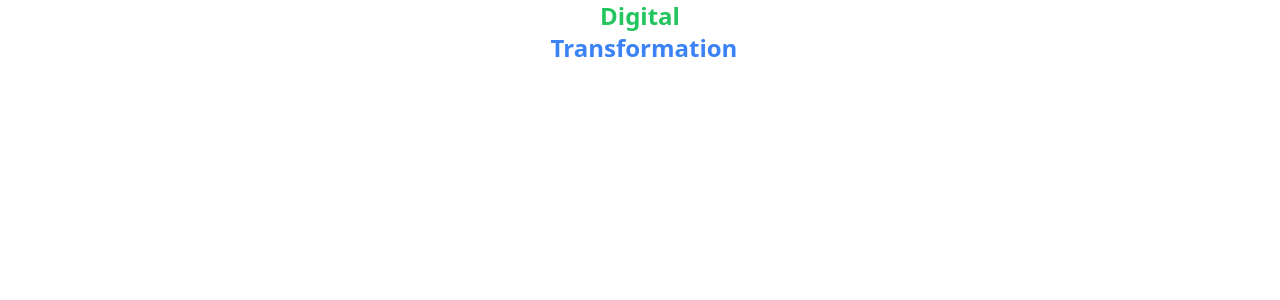
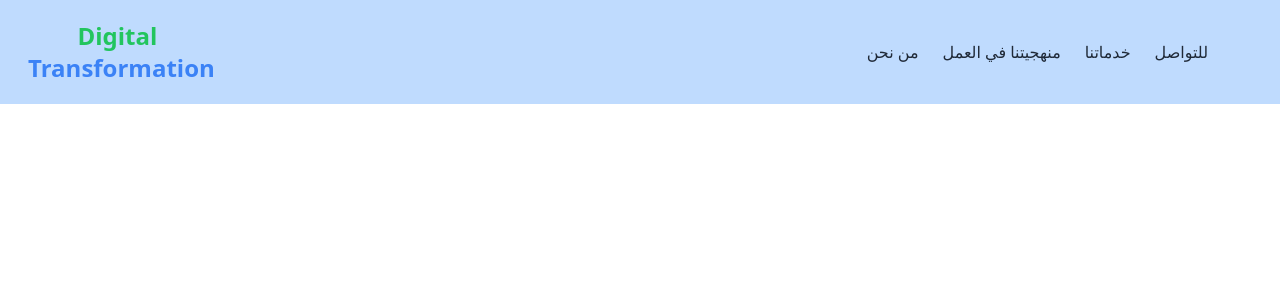
Before and after one commit to hazem237/Digital-Transformation, a React (Create React App) app: page / in a window 1280 px wide. Shown: the top 300 px of the page. Built offline with nearby package versions, Linux system fonts and the light colour scheme.

Commit message:
Edit Nav

```diff
--- a/package.json
+++ b/package.json
@@ -12,6 +12,7 @@
     "@types/react-dom": "^18.2.7",
     "react": "^18.2.0",
     "react-dom": "^18.2.0",
+    "react-icons": "^4.10.1",
     "react-scripts": "5.0.1",
     "typescript": "^4.9.5",
     "web-vitals": "^2.1.4"
--- a/src/App.tsx
+++ b/src/App.tsx
@@ -1,10 +1,10 @@
 import React from 'react';
-import Logo from '././components/Logo';
+import NavBar from './components/NavBar';
 
 function App() {
   return (
     <div className="App">
-      <Logo />
+    <NavBar/>
     </div>
   );
 }
--- a/src/components/NavBar.tsx
+++ b/src/components/NavBar.tsx
@@ -1,13 +1,10 @@
 import React, { useState } from "react";
-// import { RiMenuLine } from "react-icons/ri";
-// import { ThemesColors, useTheme } from "../ThemeContext";
-// import { DarkModeSwitch } from "react-toggle-dark-mode";
+ import { RiMenuLine } from "react-icons/ri";
+import Logo from "./Logo";
 
 const NavBar: React.FC = () => {
-//   const { isDarkMode, toggleDarkMode } = useTheme();
   const [isMenuOpen, setIsMenuOpen] = useState(false);
-  const NavLinks: string[] = ["Home", "About", "Projects", "Contact"];
-
+  const NavLinks: string[] = ["من نحن", "منهجيتنا في العمل", "خدماتنا ", "للتواصل"];
   const handleMenuClick = () => {
     setIsMenuOpen(!isMenuOpen);
   };
@@ -18,13 +15,14 @@ const NavBar: React.FC = () => {
 
   return (
     <nav
-      className={'fixed top-0 left-0 right-0 z-10 flex items-center justify-end p-4' }
+      className={'fixed top-0 left-0 right-0 z-10 flex items-center justify-between p-5 bg-blue-200' }
     >
+        <Logo/>
       <div className="md:hidden">
-        {/* <RiMenuLine
+        <RiMenuLine
           className="text-xl cursor-pointer"
           onClick={handleMenuClick}
-        /> */}
+        />
       </div>
       <div className=" w-1/3 flex justify-around p-2 mr-4">
         <div
@@ -47,15 +45,6 @@ const NavBar: React.FC = () => {
             </a>
           ))}
         </div>
-
-        {/* Toggle Dark/Light Mode */}
-        {/* <DarkModeSwitch
-          checked={isDarkMode}
-          onChange={toggleDarkMode}
-          size={25}
-          sunColor="#DAA520"
-          moonColor='#1E90FF'
-        /> */}
       </div>
     </nav>
   );
```
Also changed, not shown: 1 other file (tests, documents, lock files or other folders).
